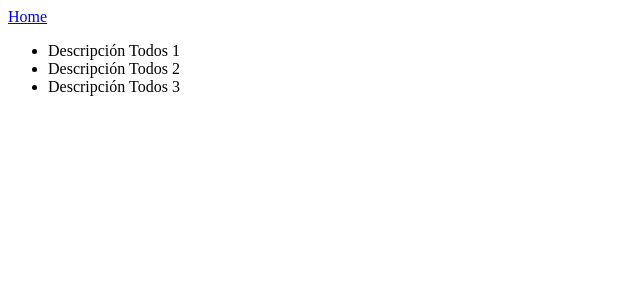
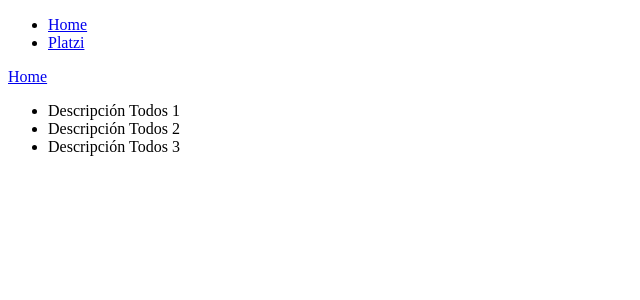
Before and after one commit to mmanumos/Flask_api, a Flask app: page /hello in a window 1280 px wide. Shown: the top 300 px of the page, without its empty margins (0-640 px from the left). Run offline with Flask 2, Linux system fonts and the light colour scheme.

Commit message:
[Feature] Navbar is created and included to base in order to be able extended by other files. modified:   templates/base.html new file:   templates/navbar.html

```diff
--- a/templates/base.html
+++ b/templates/base.html
@@ -7,6 +7,9 @@
   </title>
 </head>
 <body>
+  <header>
+    {% include 'navbar.html' %}
+  </header>
   {% block content %}
   {% endblock%}
 </body>
--- /dev/null
+++ b/templates/navbar.html
@@ -0,0 +1,6 @@
+<nav>
+  <ul>
+    <li> <a href="{{ url_for('index') }} "> Home </a></li>
+    <li> <a href="https://platzi.com" target="_blank"> Platzi </a></li>
+  </ul>
+</nav>
```
